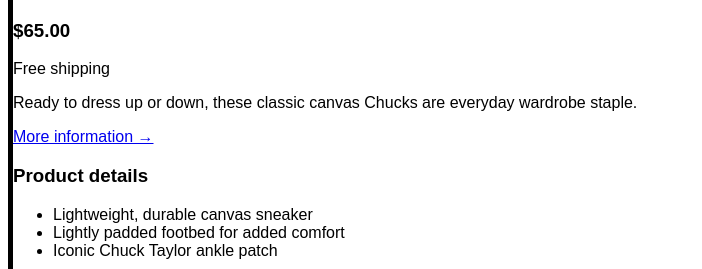
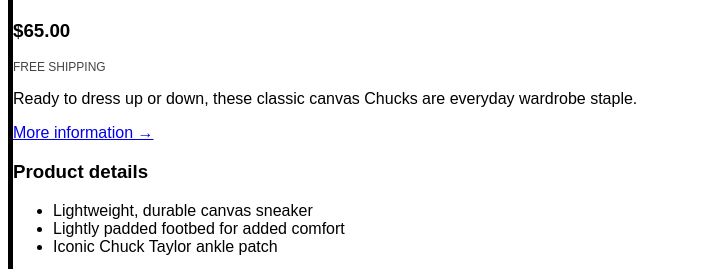
Before and after one commit to AhmedSaladin/HTML-CSS-SandBox, a plain HTML site: page 02-CSS-Fundamentals/challenge2.html in a window 1280 px wide. Shown: the part 296-565 px from the top of the page, 0-702 px from the left. Drawn offline with Linux system fonts and the light colour scheme.

Commit message:
Adding shipping rules

```diff
--- a/02-CSS-Fundamentals/challenge2.html
+++ b/02-CSS-Fundamentals/challenge2.html
@@ -14,7 +14,7 @@
     <section>
       <img src="./img/challenges.jpg" alt="Converse" width="300" height="200" />
       <h3><strong>&dollar;65.00</strong></h3>
-      <p>Free shipping</p>
+      <p class="shipping">Free shipping</p>
       <p>
         Ready to dress up or down, these classic canvas Chucks are everyday
         wardrobe staple.
--- a/02-CSS-Fundamentals/styles/challenge.css
+++ b/02-CSS-Fundamentals/styles/challenge.css
@@ -8,3 +8,9 @@ body {
   background-color: whitesmoke;
   text-align: center;
 }
+
+.shipping{
+  text-transform: uppercase;
+  color: #444;
+  font-size: 12px;
+}
```
